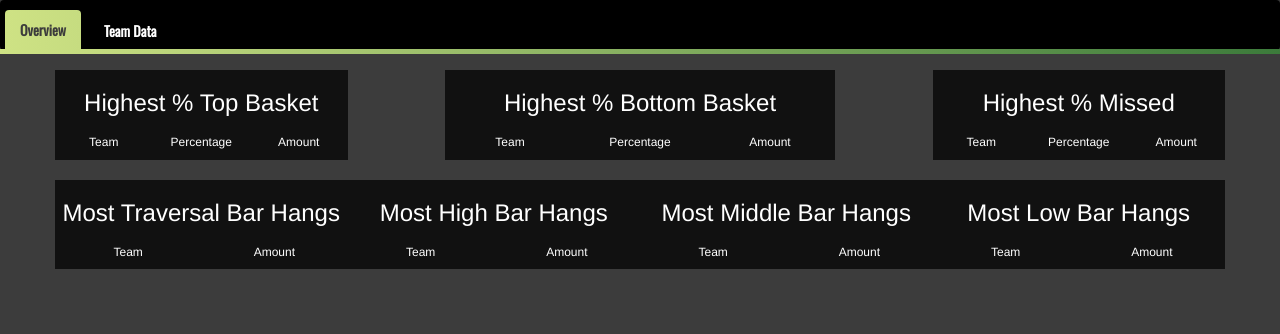
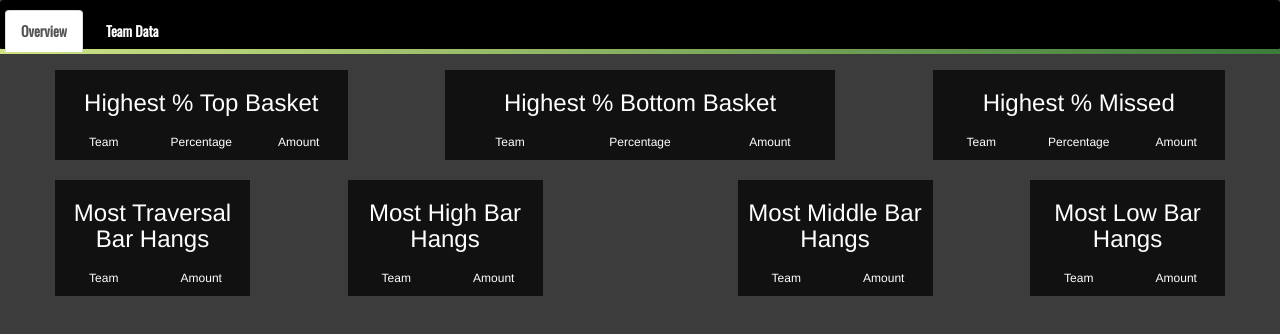
Before and after one commit to InsanityMatrix/scouting_system_2022, a plain HTML site: page report.html in a window 1280 px wide. Drawn offline with nearby package versions, Linux system fonts and the light colour scheme; no server answers.

Commit message:
added spacing between boxes on overview page

```diff
--- a/report.html
+++ b/report.html
@@ -16,10 +16,10 @@
         <div class="navbar" id="navbar">
 			<ul class = "nav nav-tabs">
 				<li class="nav-item active">
-					<a class="nav-link" id = "navPregame" href = "report">Overview</a>
+					<a class="nav-link" id = "navReport" href = "report">Overview</a>
 				</li>
 				<li class="nav-item">
-					<a class="nav-link" id = "navPregame" href = "data">Team Data</a>
+					<a class="nav-link" id = "navData" href = "data">Team Data</a>
 				</li>
 			</ul>
             <hr class="navBottom" />
@@ -79,7 +79,8 @@
                 </div>
             </div>
             <div class="row">
-                <div class="col-sm-3 rankings" id="amtTrav">
+			<div class="col-sm-1/2"></div>
+                <div class="col-sm-2 rankings" id="amtTrav">
                     <div class="row leader">
                         <h3>Most Traversal Bar Hangs</h3>
                     </div>
@@ -92,7 +93,9 @@
                         </div>
                     </div>
                 </div>
-                <div class="col-sm-3 rankings" id="amtHigh">
+				<div class="col-sm-1"></div>
+
+                <div class="col-sm-2 rankings" id="amtHigh">
                     <div class="row leader">
                         <h3>Most High Bar Hangs</h3>
                     </div>
@@ -105,7 +108,9 @@
                         </div>
                     </div>
                 </div>
-                <div class="col-sm-3 rankings" id="amtMiddle">
+				<div class="col-sm-1"></div>
+				<div class="col-sm-1"></div>
+                <div class="col-sm-2 rankings" id="amtMiddle">
                     <div class="row leader">
                         <h3>Most Middle Bar Hangs</h3>
                     </div>
@@ -118,7 +123,8 @@
                         </div>
                     </div>
                 </div>
-                <div class="col-sm-3 rankings" id="amtLow">
+				<div class="col-sm-1"></div>
+                <div class="col-sm-2 rankings" id="amtLow">
                     <div class="row leader">
                         <h3>Most Low Bar Hangs</h3>
                     </div>
```
